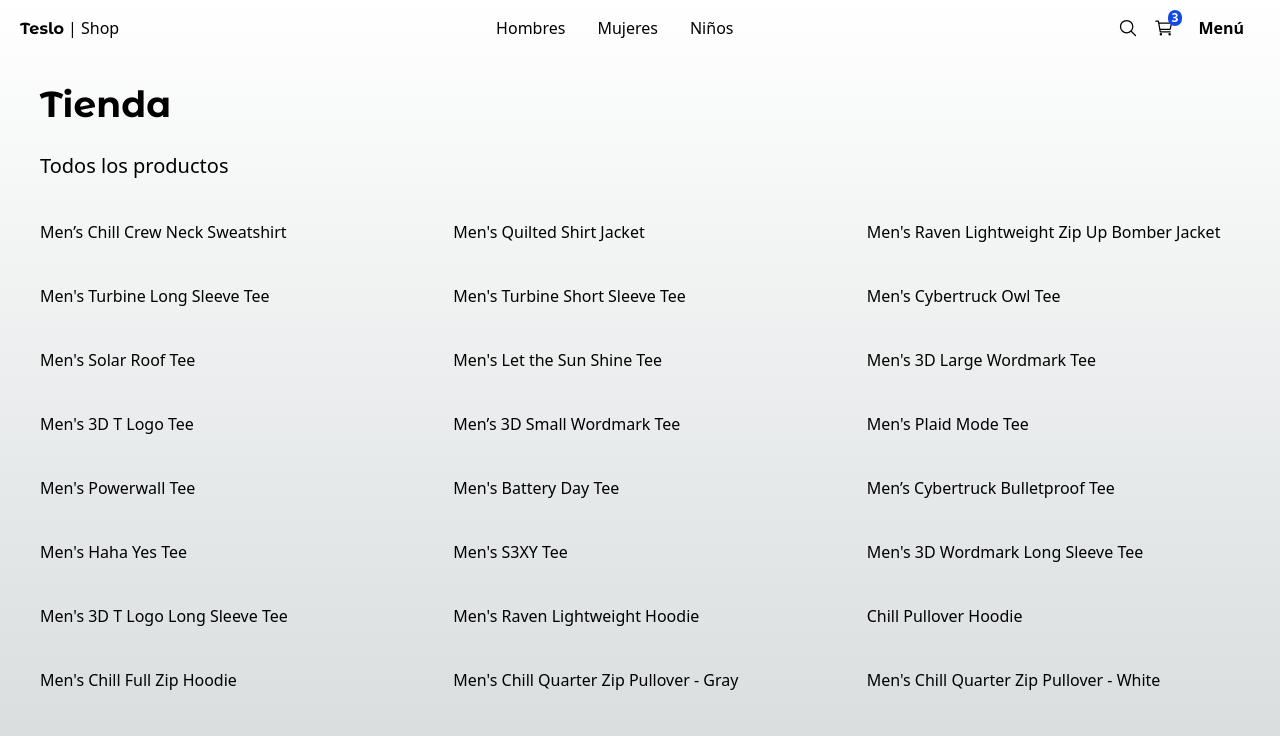
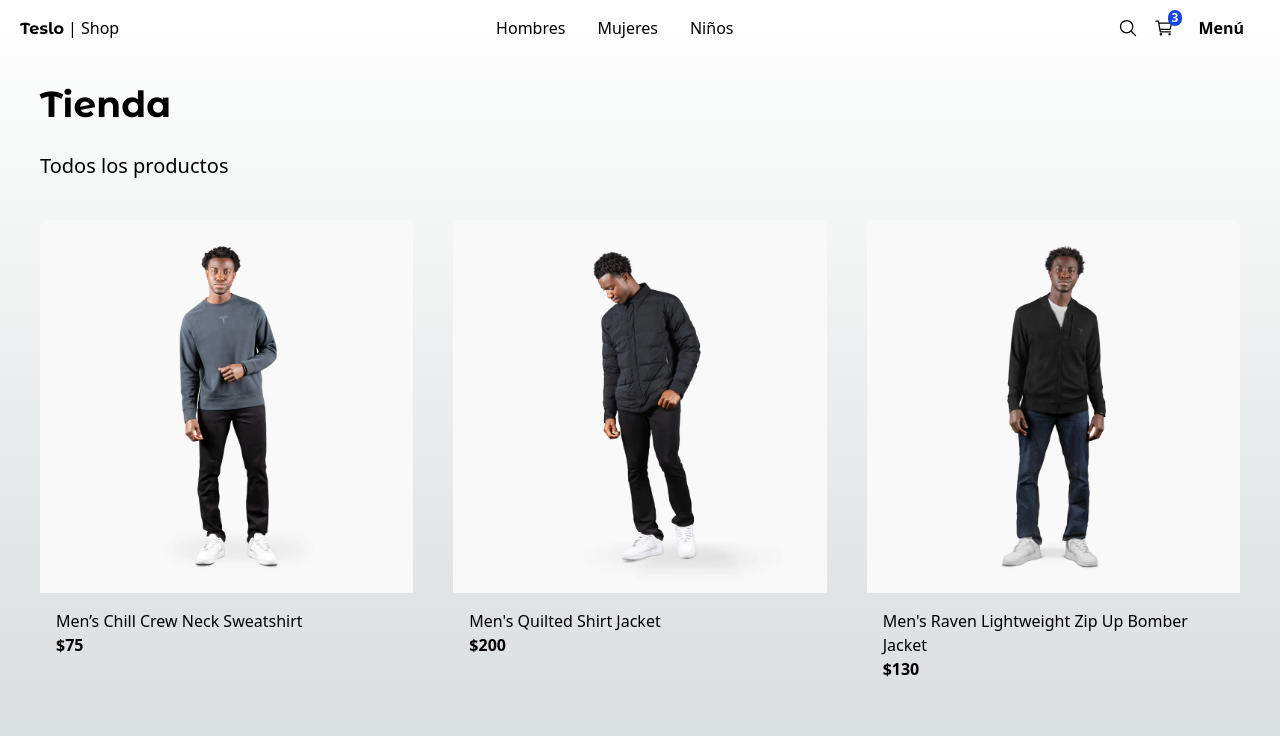
Before and after one commit to eduucas99/ecommerce-shop, a Next.js app: page / in a window 1280 px wide. Shown: the top 736 px of the page. Built offline with nearby package versions, Linux system fonts and the light colour scheme.

Commit message:
add productGridItem

```diff
--- a/src/components/index.ts
+++ b/src/components/index.ts
@@ -1,4 +1,5 @@
 export * from './ui/top-menu/TopMenu';
 export * from './ui/not-found/PageNotFound';
 export * from './products/product-grid/ProductGrid';
+export * from './products/product-grid/ProductGridItem';
 export * from './ui/title/Title';
--- a/src/components/products/product-grid/ProductGrid.tsx
+++ b/src/components/products/product-grid/ProductGrid.tsx
@@ -1,5 +1,5 @@
 import { Product } from "@/interfaces";
-
+import { ProductGridItem } from "./ProductGridItem";
 
 interface Props{
     products: Product[];
@@ -9,7 +9,7 @@
     <div className="grid grid-cols-2 sm:grid-cols-3 gap-10 mb-10">
         {
             products.map( p => (
-                <span key={p.slug}>{p.title}</span>
+                <ProductGridItem key={p.slug} product={p} />
             ))
         }
     </div>
--- /dev/null
+++ b/src/components/products/product-grid/ProductGridItem.tsx
@@ -0,0 +1,29 @@
+import { Product } from "@/interfaces"
+import Image from 'next/image';
+import Link from "next/link";
+
+interface Props{
+    product: Product;
+}
+
+export const ProductGridItem = ({product}: Props) => {
+  return (
+    <div className="rounded-md overflow-hidden fade-in">
+        <Link href={`/prodcut/${product.slug}`}>
+            <Image
+                src={`/products/${product.images[0]}`}
+                alt={product.title}
+                className="w-full object-cover"
+                width={ 500 }
+                height={ 500 }
+            />
+        </Link>
+        <div className="p-4 flex flex-col">
+            <Link className="hover:text-blue-600" href={`/prodcut/${product.slug}`}>
+                {product.title}
+            </Link>
+            <span className="font-bold">${product.price}</span>
+        </div>
+    </div>
+  )
+}
```
